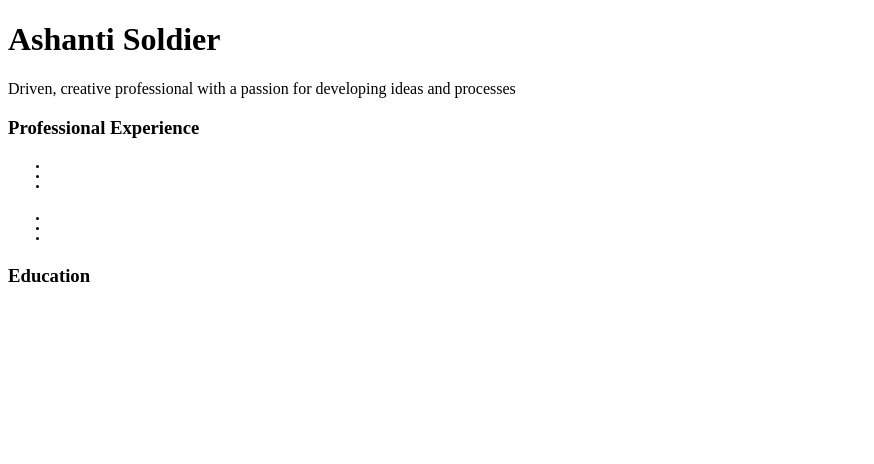
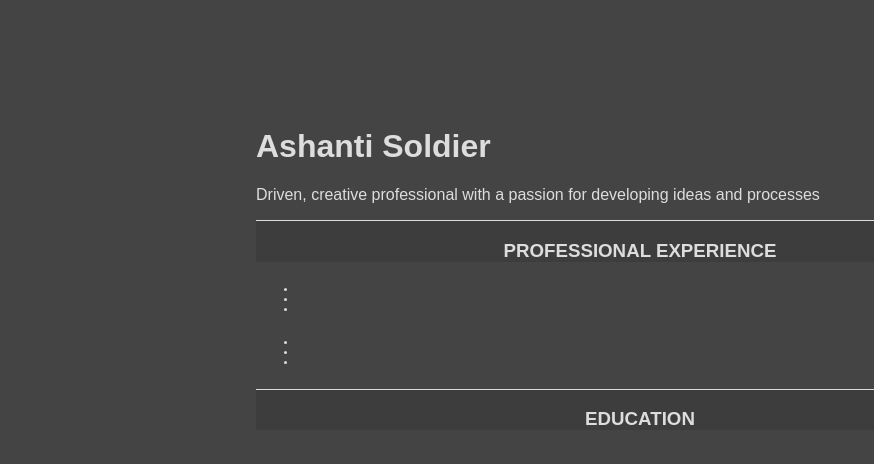
Before and after one commit to ashantisoldier/ashantisoldier.github.io, a plain HTML site: page index.html in a window 1280 px wide. Shown: the whole page, without its empty margins (0-874 px from the left). Drawn offline with Linux system fonts and the light colour scheme.

Commit message:
Update index.html

```diff
--- a/index.html
+++ b/index.html
@@ -4,7 +4,7 @@
   <meta charset="utf-8">
   <meta name="viewport" content="width=device-width">
   <title>Ashanti Soldier Resume</title>
-  <link rel =stylesheet” href=”style.css” />
+  <link rel="stylesheet" href="style.css" />
 </head>
 <body>
   <div>
@@ -42,6 +42,7 @@
     <h3>Education</h3>
 
          <div>
+
            <h5></h5>
            <h6></h6>
          </div>
```
